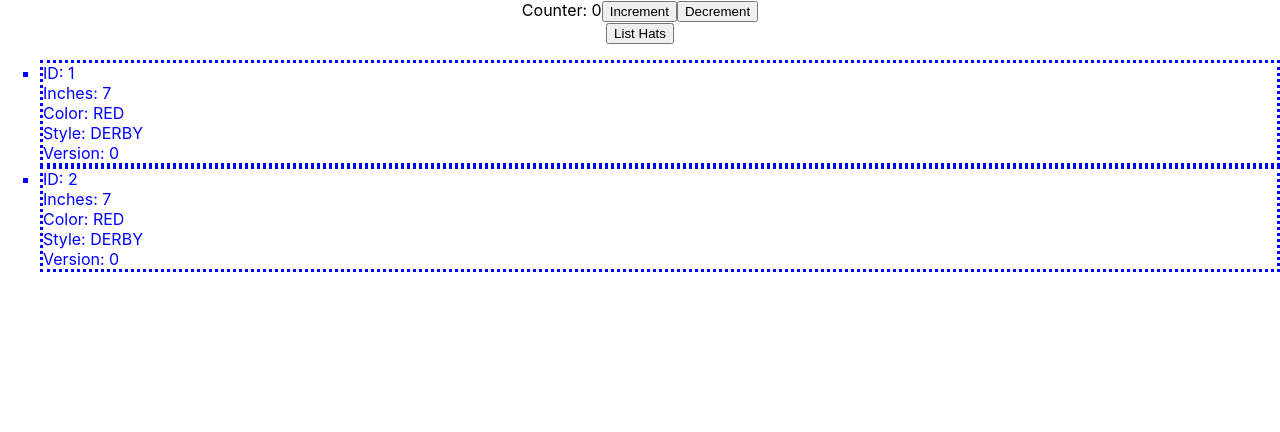
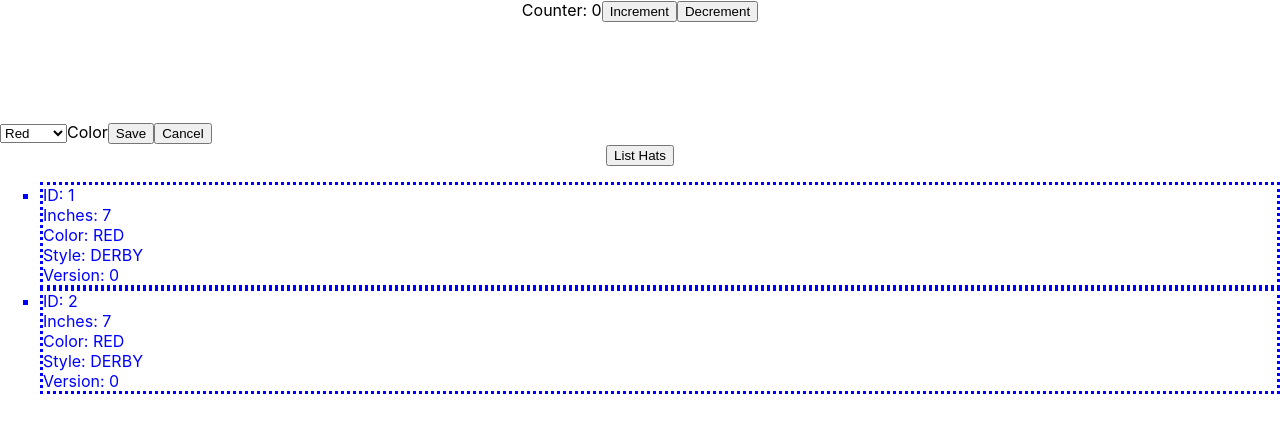
Before and after one commit to ben-hidalgo/scorpicode, a React (Create React App) app in the folder frontend/: page / in a window 1280 px wide. Shown: the top 432 px of the page. Built offline with nearby package versions, Linux system fonts and the light colour scheme; what superagent-promise would draw is missing.

Commit message:
added HatEditContainer with colors

```diff
--- a/frontend/src/App.js
+++ b/frontend/src/App.js
@@ -2,6 +2,7 @@ import React, { Component } from 'react'
 import './App.css'
 import { observer }  from 'mobx-react'
 import HatListContainer from './containers/HatListContainer'
+import HatEditContainer from './containers/HatEditContainer'
 
 class App extends Component {
 
@@ -19,6 +20,8 @@ class App extends Component {
 
         <button onClick={onIncrement} type="button">Increment</button>
         <button onClick={onDecrement} type="button">Decrement</button>
+        <br/><br/><br/><br/><br/><br/>
+        <HatEditContainer stores={this.props.stores}/>
         <HatListContainer stores={this.props.stores}/>
       </div>
     )
--- /dev/null
+++ b/frontend/src/containers/HatEditContainer.css
@@ -0,0 +1,3 @@
+.HatEditContainer {
+  text-align: left;
+}
--- /dev/null
+++ b/frontend/src/containers/HatEditContainer.js
@@ -0,0 +1,55 @@
+import React, { Component } from 'react'
+import { extendObservable, action } from 'mobx'
+import './HatEditContainer.css'
+import { observer }  from 'mobx-react'
+
+
+class HatEditContainer extends Component {
+
+  constructor() {
+    super()
+    extendObservable(this, {
+      color: 'RED',
+    })
+  }
+
+  render() {
+
+    const colors = [
+      {value: 'RED', text: 'Red'},
+      {value: 'BLUE', text: 'Blue'},
+      {value: 'GREEN', text: 'Green'},
+      {value: 'YELLOW', text: 'Yellow'},
+      {value: 'PURPLE', text: 'Purple'},
+      {value: 'BLACK', text: 'Black'},
+      {value: 'GREY', text: 'Grey'},
+      {value: 'ORANGE', text: 'Orange'},
+    ]
+
+    return (
+      <div className="HatEditContainer">
+        <label>
+          <select onChange={this.handleColorChange}>
+            {
+              colors.map(color => {
+                return (
+                  <option key={color.value} value={color.value} >{color.text}</option>
+                )
+              })
+            }
+          </select>
+          Color
+        </label>
+
+        <button onClick={() => {console.log('save')}} type="button">Save</button>
+        <button onClick={() => {console.log('cancel')}} type="button">Cancel</button>
+      </div>
+    )
+  }
+
+  handleColorChange = (changeEvent) => {
+    this.color = changeEvent.target.value
+  }
+
+}
+export default observer(HatEditContainer)
```
